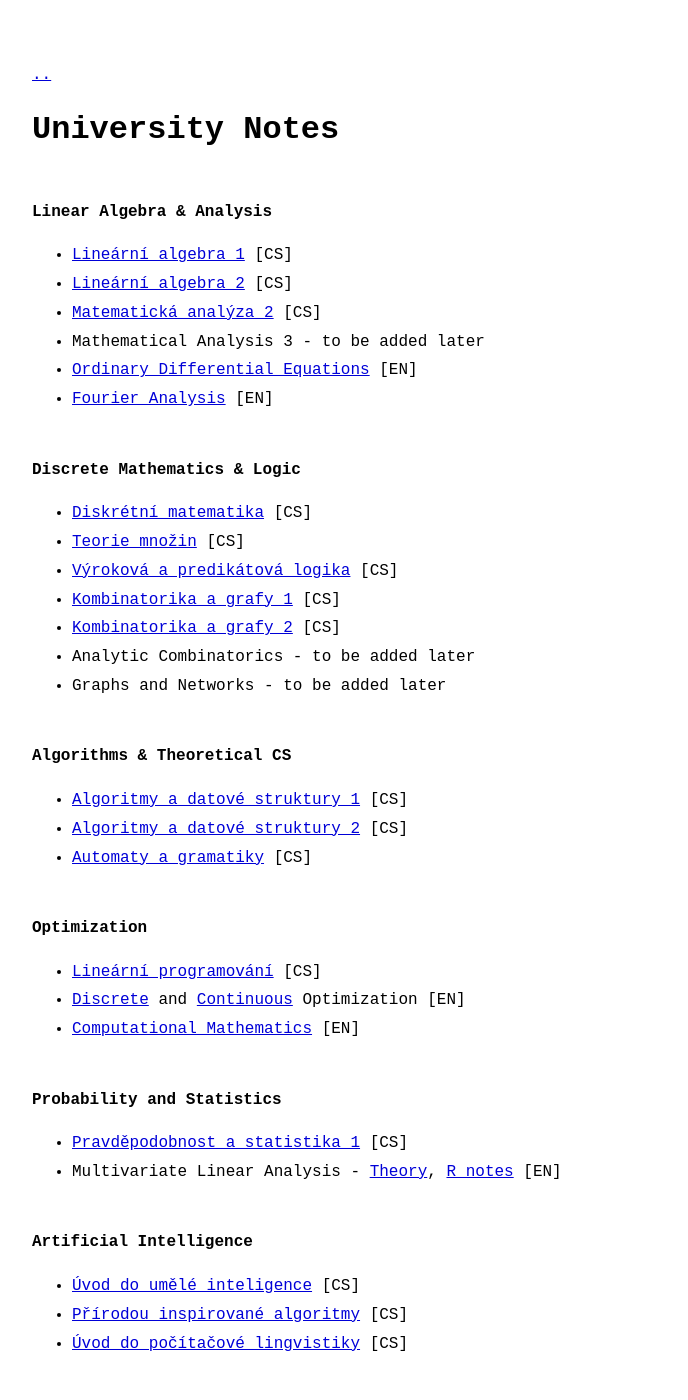
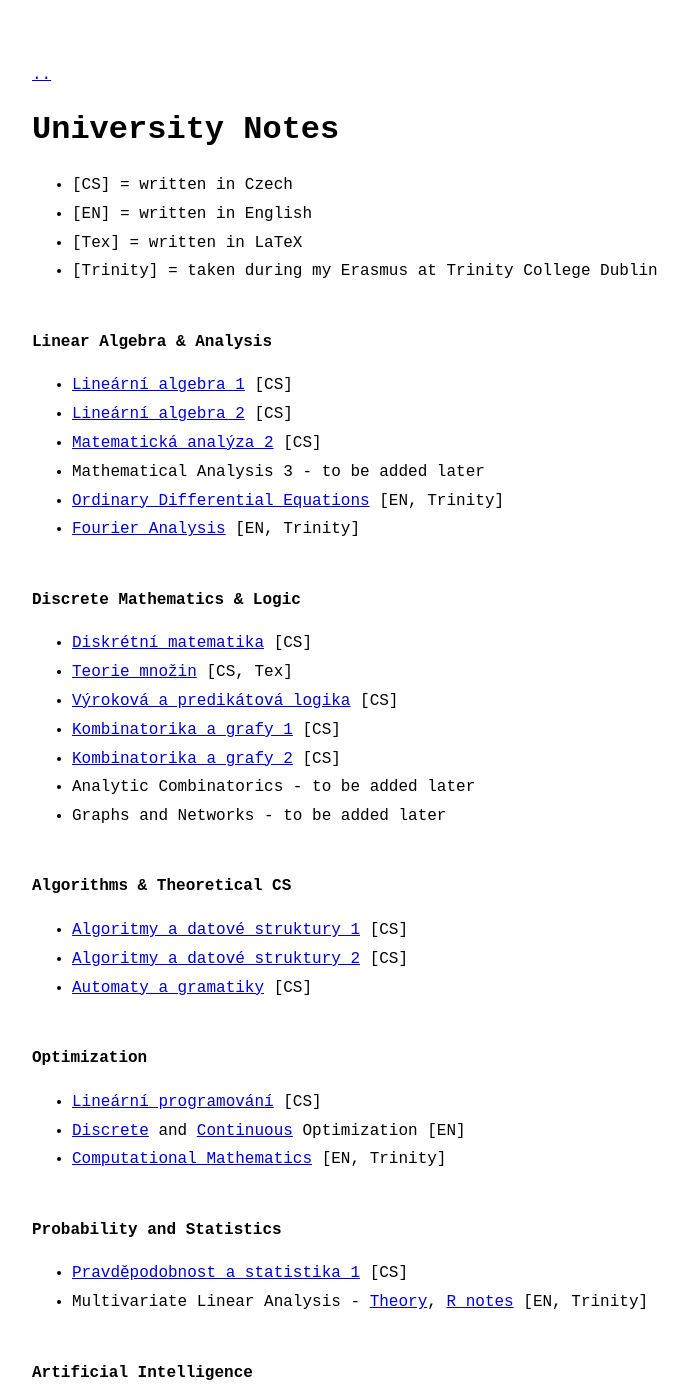
Before and after one commit to Couleslaw/couleslaw.github.io, a Jekyll site: the page built from mff-notes/index.md, in a window 1280 px wide and 1400 px high. Shown: the whole window, without its empty margins (258-946 px from the left). Built offline with Jekyll 4.4.1, drawn with Linux system fonts in a browser that asks for light colours.

Commit message:
update homepage

```diff
--- a/mff-notes/index.md
+++ b/mff-notes/index.md
@@ -5,19 +5,24 @@ title: MFF Notes | Jakub Smolik
 
 # University Notes
 
+- [CS] = written in Czech
+- [EN] = written in English
+- [Tex] = written in LaTeX
+- [Trinity] = taken during my Erasmus at Trinity College Dublin
+
 #### Linear Algebra & Analysis
 
 - [Lineární algebra 1](01/Lingebra-1.pdf) [CS]
 - [Lineární algebra 2](02/Lingebra-2.pdf) [CS]
 - [Matematická analýza 2](03/Analyza-2.pdf) [CS]
 - Mathematical Analysis 3 - to be added later
-- [Ordinary Differential Equations](05/ODE.pdf) [EN]
-- [Fourier Analysis](05/Fourier-analysis.pdf) [EN]
+- [Ordinary Differential Equations](05/ODE.pdf) [EN, Trinity]
+- [Fourier Analysis](05/Fourier-analysis.pdf) [EN, Trinity]
 
 #### Discrete Mathematics & Logic
 
 - [Diskrétní matematika](01/Diskretni-matematika.pdf) [CS]
-- [Teorie množin](04/Teorie-mnozin.pdf) [CS]
+- [Teorie množin](04/Teorie-mnozin.pdf) [CS, Tex]
 - [Výroková a predikátová logika](03/Logika.pdf) [CS]
 - [Kombinatorika a grafy 1](03/Kombagra-1.pdf) [CS]
 - [Kombinatorika a grafy 2](06/Kombagra-2.pdf) [CS]
@@ -34,12 +39,12 @@ title: MFF Notes | Jakub Smolik
 
 - [Lineární programování](04/Linearni-programovani.pdf) [CS]
 - [Discrete](06/Optimization-discrete.pdf) and [Continuous](06/Optimization-continuous.pdf) Optimization [EN]
-- [Computational Mathematics](05/Computational-mathematics.pdf) [EN]
+- [Computational Mathematics](05/Computational-mathematics.pdf) [EN, Trinity]
 
 #### Probability and Statistics
 
 - [Pravděpodobnost a statistika 1](04/PAST-1.pdf) [CS]
-- Multivariate Linear Analysis - [Theory](05/Multivariate-linear-analysis/Multivariate-linear-analysis.pdf), [R notes](05/Multivariate-linear-analysis/) [EN]
+- Multivariate Linear Analysis - [Theory](05/Multivariate-linear-analysis/Multivariate-linear-analysis.pdf), [R notes](05/Multivariate-linear-analysis/) [EN, Trinity]
 
 #### Artificial Intelligence
 
```
Also changed, not shown: index.md (+2 -2 lines).
